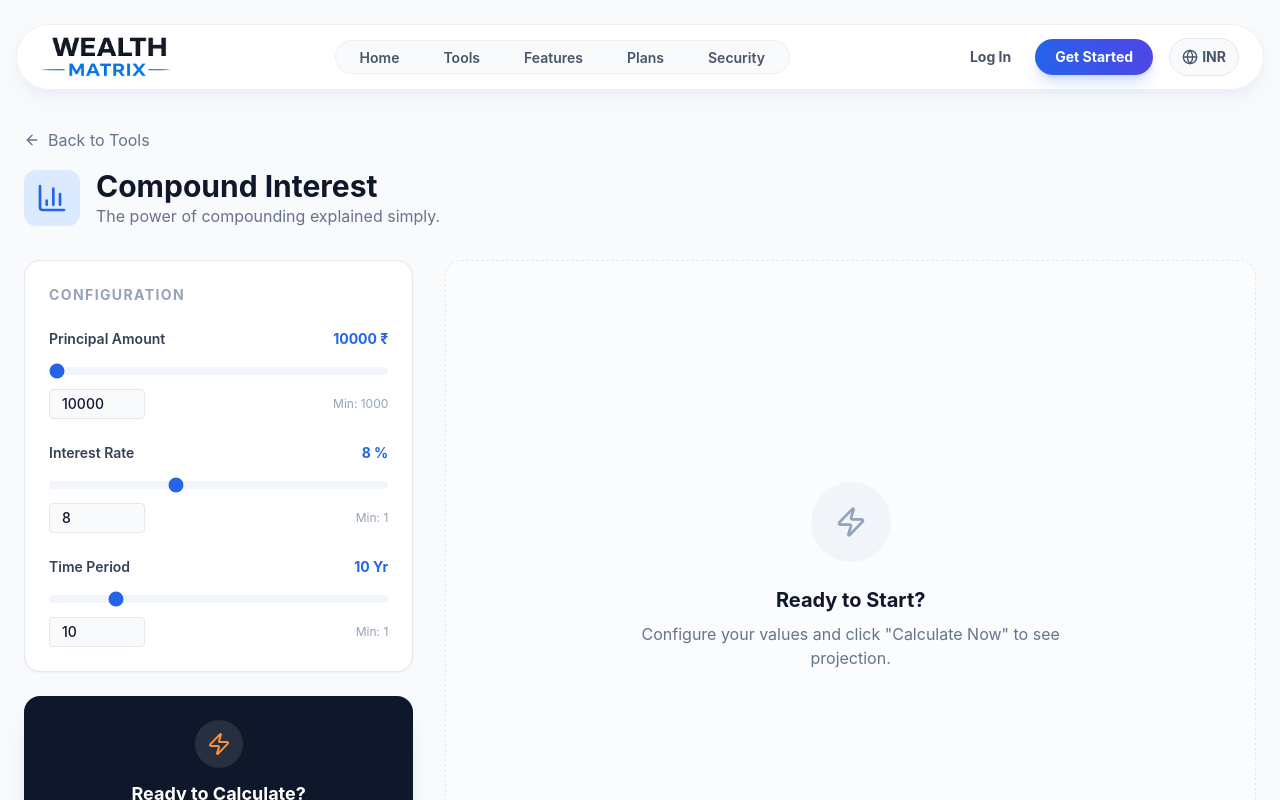
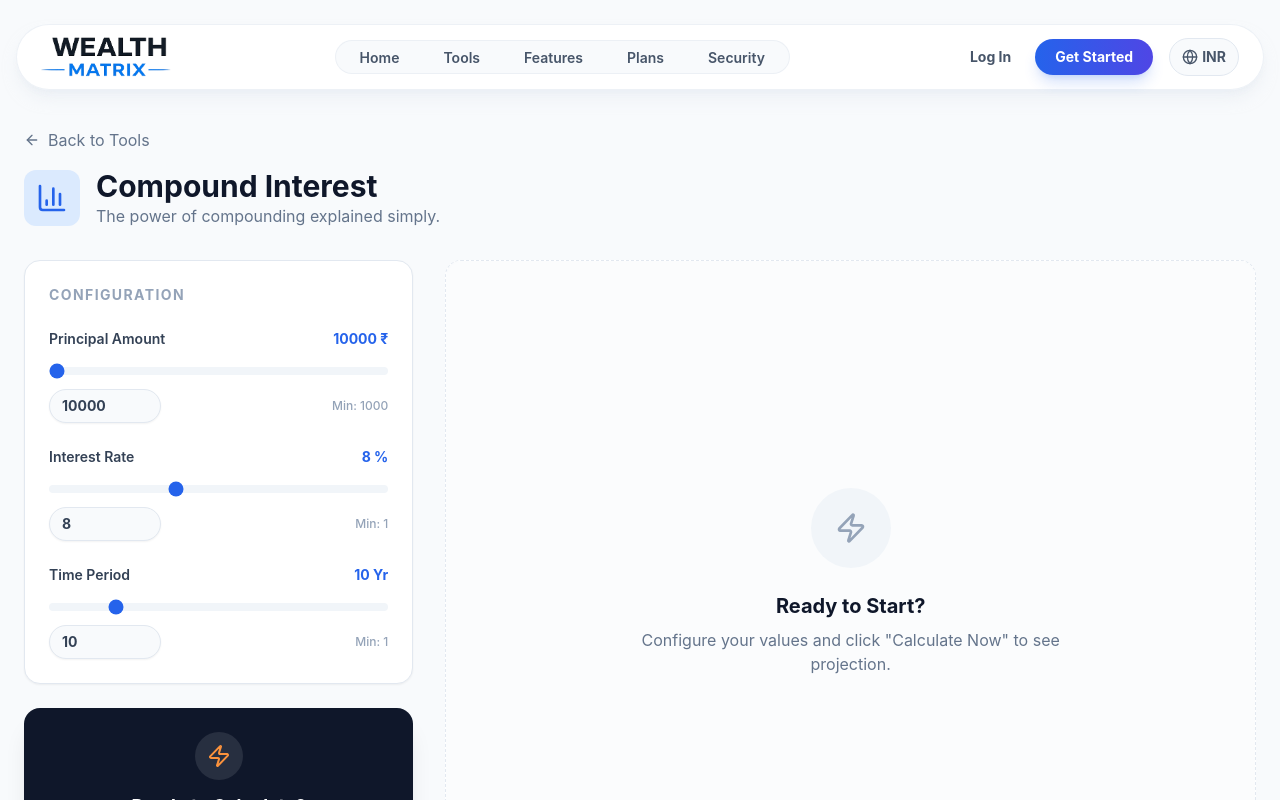
Before and after one commit to sanjibdeyui/wealth-matrix, a React (Vite) app: page /tool/compound in a window 1280 px wide. Shown: the top 800 px of the page. Built offline with nearby package versions, Linux system fonts and the light colour scheme.

Commit message:
fixed some desing issue

```diff
--- a/src/components/Calculators/CalculatorModal.jsx
+++ b/src/components/Calculators/CalculatorModal.jsx
@@ -81,23 +81,23 @@ const CalculatorModal = ({ toolKey, onClose }) => {
 
                     <div className="space-y-8">
                         {config.inputs.map(input => (
-                            <div key={input.id} className="space-y-3 p-4 bg-slate-50 rounded-xl border border-slate-100 transition-colors focus-within:border-blue-300 focus-within:bg-blue-50/30">
-                                <label className="text-xs font-bold text-slate-500 uppercase tracking-wider">{input.label}</label>
+                            <div key={input.id} className="space-y-5 p-7 bg-white rounded-[2.5rem] border-2 border-slate-100 shadow-md transition-all hover:shadow-lg focus-within:ring-4 focus-within:ring-blue-50 focus-within:border-blue-400">
+                                <label className="text-base font-bold text-slate-500 uppercase tracking-wider block ml-1">{input.label}</label>
 
-                                <div className="flex items-center gap-3">
+                                <div className="flex items-center gap-3 px-2">
                                     <input
                                         type="number"
-                                        className="w-full bg-transparent text-2xl font-bold text-slate-800 outline-none font-sans"
+                                        className="w-full bg-transparent text-4xl lg:text-5xl font-bold text-slate-900 outline-none font-sans placeholder-slate-300"
                                         value={values[input.id]}
                                         onChange={(e) => handleChange(input.id, e.target.value)}
                                         min={input.min}
                                         max={input.max}
                                     />
-                                    <span className="text-slate-400 font-medium">{input.unit}</span>
+                                    <span className="text-slate-400 font-medium text-xl">{input.unit}</span>
                                 </div>
                                 <input
                                     type="range"
-                                    className="w-full h-1.5 bg-slate-200 rounded-lg appearance-none cursor-pointer accent-blue-600 hover:accent-blue-700 focus:outline-none focus:ring-2 focus:ring-blue-200"
+                                    className="w-full h-3 bg-slate-100 rounded-full appearance-none cursor-pointer accent-blue-600 hover:accent-blue-700 focus:outline-none focus:ring-2 focus:ring-blue-200"
                                     value={values[input.id]}
                                     onChange={(e) => handleChange(input.id, e.target.value)}
                                     min={input.min}
--- a/src/components/Pages/CalculatorPage.jsx
+++ b/src/components/Pages/CalculatorPage.jsx
@@ -313,13 +313,13 @@ const CalculatorPage = () => {
                                         <div className="mt-2 flex items-center justify-between">
                                             <input
                                                 type="number"
-                                                className="w-24 px-3 py-1 bg-slate-50 border border-slate-200 rounded text-sm font-medium focus:outline-none focus:border-blue-400"
+                                                className="w-28 px-3 py-1.5 bg-slate-50 border border-slate-200 rounded-full text-sm font-bold text-slate-700 focus:outline-none focus:border-blue-500 focus:bg-white transition-all shadow-sm"
                                                 min={input.min}
                                                 max={input.max}
                                                 value={values[input.id] || 0}
                                                 onChange={(e) => handleChange(input.id, e.target.value)}
                                             />
-                                            <span className="text-xs text-slate-400">Min: {input.min}</span>
+                                            <span className="text-xs text-slate-400 font-medium">Min: {input.min}</span>
                                         </div>
                                     </div>
                                 ))}
```
